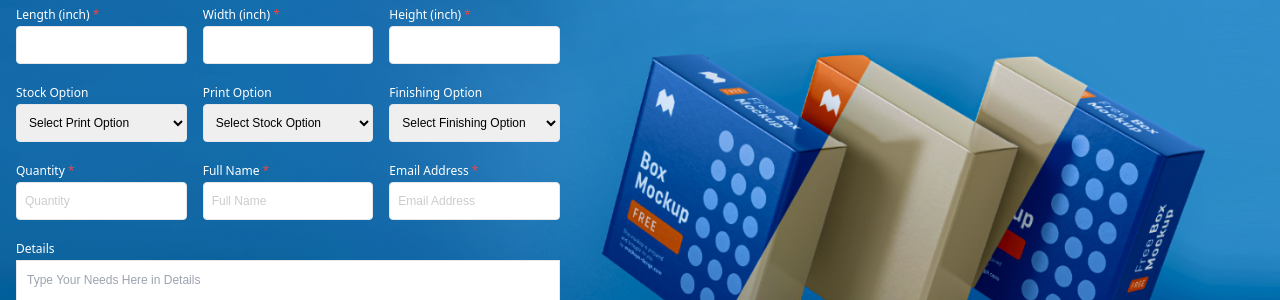
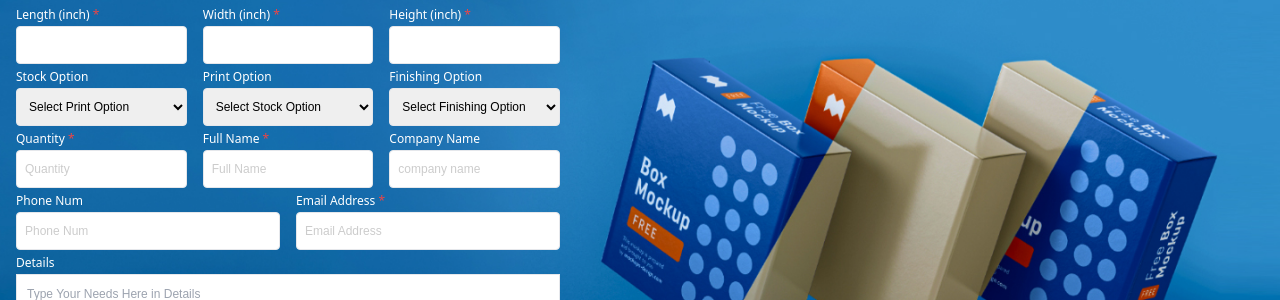
Before and after one commit to techinalhamza/valueBoxPrinting, a React (Vite) app: page / in a window 1280 px wide. Shown: the part 4404-4704 px from the top of the page. Built offline with nearby package versions, Linux system fonts and the light colour scheme; a web font is replaced by a local one.

Commit message:
form contact fields added

```diff
--- a/src/components/QuoteForm/QuoteForm.jsx
+++ b/src/components/QuoteForm/QuoteForm.jsx
@@ -11,7 +11,7 @@ function QuoteForm({ labelColor }) {
         <form>
           {/* First Row: Length, Width, Height */}
           <div className="flex flex-wrap -mx-2">
-            <div className="w-1/3 px-2 mb-4">
+            <div className="w-1/3 px-2 ">
               <label
                 className=" text-[12px]  mb-2"
                 htmlFor="length"
@@ -30,7 +30,7 @@ function QuoteForm({ labelColor }) {
                 required
               />
             </div>
-            <div className="w-1/3 px-2 mb-4">
+            <div className="w-1/3 px-2 ">
               <label
                 className="text-black text-[12px]  mb-2"
                 htmlFor="width"
@@ -49,7 +49,7 @@ function QuoteForm({ labelColor }) {
                 required
               />
             </div>
-            <div className="w-1/3 px-2 mb-4">
+            <div className="w-1/3 px-2 ">
               <label
                 className="text-black text-[12px]  mb-2"
                 htmlFor="height"
@@ -72,7 +72,7 @@ function QuoteForm({ labelColor }) {
 
           {/* Second Row: Stock Option, Print Option, Finishing Option */}
           <div className="flex flex-wrap -mx-2">
-            <div className="w-1/3 px-2 mb-4">
+            <div className="w-1/3 px-2 ">
               <label
                 className="text-black text-[12px]  mb-2"
                 htmlFor="stockOption"
@@ -96,7 +96,7 @@ function QuoteForm({ labelColor }) {
                 <option value="PMS_Color_Printing">PMS Color Printing</option>
               </select>
             </div>
-            <div className="w-1/3 px-2 mb-4">
+            <div className="w-1/3 px-2 ">
               <label
                 className="text-black text-[12px]  mb-2"
                 htmlFor="printOption"
@@ -125,7 +125,7 @@ function QuoteForm({ labelColor }) {
                 <option value="Other">Other</option>
               </select>
             </div>
-            <div className="w-1/3 px-2 mb-4">
+            <div className="w-1/3 px-2 ">
               <label
                 className="text-black text-[12px]  mb-2"
                 htmlFor="finishingOption"
@@ -163,7 +163,7 @@ function QuoteForm({ labelColor }) {
 
           {/* Third Row: Quantity, Full Name, Email */}
           <div className="flex flex-wrap -mx-2">
-            <div className="w-1/3 px-2 mb-4">
+            <div className="w-1/3 px-2 ">
               <label
                 className="text-black text-[12px]  mb-2"
                 htmlFor="quantity"
@@ -182,7 +182,7 @@ function QuoteForm({ labelColor }) {
                 required
               />
             </div>
-            <div className="w-1/3 px-2 mb-4">
+            <div className="w-1/3 px-2 ">
               <label
                 className="text-black text-[12px]  mb-2"
                 htmlFor="fullName"
@@ -201,7 +201,45 @@ function QuoteForm({ labelColor }) {
                 required
               />
             </div>
-            <div className="w-1/3 px-2 mb-4">
+            <div className="w-1/3 px-2 ">
+              <label
+                className="text-black text-[12px]  mb-2"
+                htmlFor="email"
+                style={{
+                  color: labelColor,
+                }}
+              >
+                Company Name
+              </label>
+              <input
+                id="email"
+                name="email"
+                type="email"
+                className="w-full px-2  border  focus:outline-none "
+                placeholder="company name"
+              />
+            </div>
+          </div>
+          <div className="flex flex-wrap -mx-2">
+            <div className="w-1/2 px-2 ">
+              <label
+                className="text-black text-[12px]  mb-2"
+                htmlFor="fullName"
+                style={{
+                  color: labelColor,
+                }}
+              >
+                Phone Num
+              </label>
+              <input
+                id="fullName"
+                name="fullName"
+                type="number"
+                className="w-full px-2  border  focus:outline-none "
+                placeholder="Phone Num"
+              />
+            </div>
+            <div className="w-1/2 px-2 ">
               <label
                 className="text-black text-[12px]  mb-2"
                 htmlFor="email"
--- a/src/components/popularProducts/PopularProduct.jsx
+++ b/src/components/popularProducts/PopularProduct.jsx
@@ -42,7 +42,7 @@ function PopularProduct() {
             <ul className="flex items-center gap-4">
               <li
                 className={`text-base sm:text-[10px] text-nowrap font-bold text-[#555] ${
-                  activeIndex === 0 ? "text-Button" : ""
+                  activeIndex === 0 ? "text-[#204c91]" : ""
                 }`}
                 onClick={() => handleClick(0)}
               >
@@ -51,7 +51,7 @@ function PopularProduct() {
               <li>|</li>
               <li
                 className={`text-base sm:text-[10px] text-nowrap font-bold text-[#555] ${
-                  activeIndex === 1 ? "text-Button" : ""
+                  activeIndex === 1 ? "text-[#204c91]" : ""
                 }`}
                 onClick={() => handleClick(1)}
               >
@@ -60,7 +60,7 @@ function PopularProduct() {
               <li>|</li>
               <li
                 className={`text-base sm:text-[10px] text-nowrap font-bold text-[#555] ${
-                  activeIndex === 2 ? "text-Button" : ""
+                  activeIndex === 2 ? "text-[#204c91]" : ""
                 }`}
                 onClick={() => handleClick(2)}
               >
```
